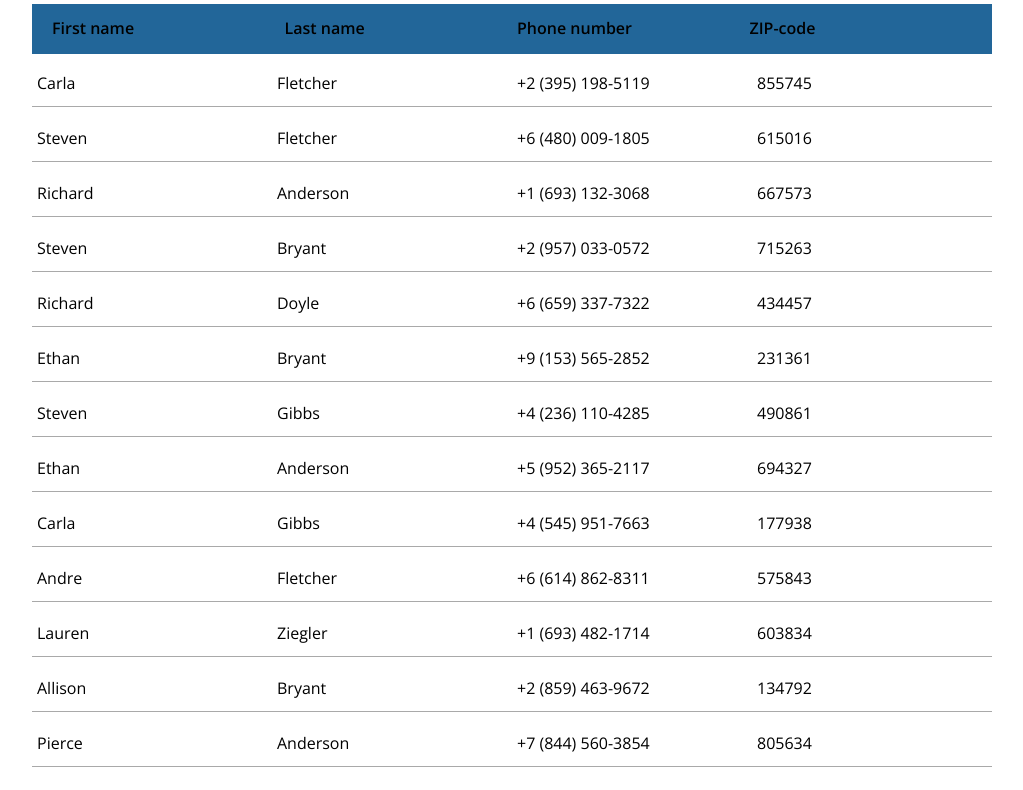
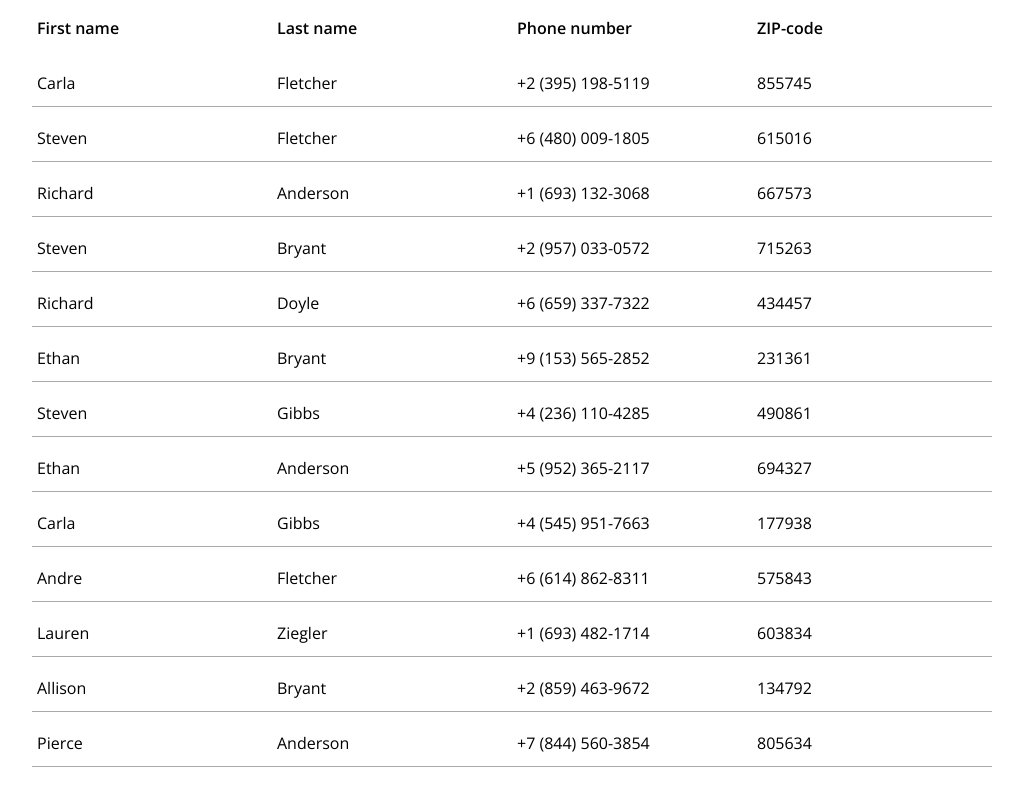
Before and after one commit to Reenya/PhoneBook2, a website built with webpack: page index.html in a window 1280 px wide. Shown: the part 88-878 px from the top of the page, without its empty margins (128-1151 px from the left). Built offline with nearby package versions, Linux system fonts and the light colour scheme.

Commit message:
change sticky header, change project structure

```diff
--- a/src/js/header/header.js
+++ b/src/js/header/header.js
@@ -6,8 +6,7 @@ export default class Header {
         const emptyBlock = document.querySelector('.empty-block');
         this.getObserver().observe(emptyBlock);
         this.header = document.querySelector('.header');
-
-
+        this.tableTitle = document.querySelector('.phone-book__thead');
     }
 
     getObserver() {
@@ -17,21 +16,16 @@ export default class Header {
             threshold: 1
         };
 
-
         const checkIntersection = (enteries, observer) => {
-            // console.log(enteries);
             enteries.forEach(entry => {
-                // const header = document.querySelector('.header');
-                if (entry.isIntersecting){
+                if (entry.isIntersecting) {
                     this.header.classList.remove('sticky');
-
+                    this.tableTitle.classList.remove('phone-book__sticky');
                 } else {
                     this.header.classList.add('sticky');
+                    this.tableTitle.classList.add('phone-book__sticky');
+
                 }
-                // if (entry.intersectionRatio > 0) {
-                //     // observer.unobserve(entry.target);
-                //     // console.log(entry);
-                // }
             });
         }
         const observer = new IntersectionObserver(checkIntersection, options);
--- a/src/js/header/header.scss
+++ b/src/js/header/header.scss
@@ -8,6 +8,7 @@
   left: 0;
   right: 0;
   transition: all .2s;
+  -moz-transition: all .2s;
   z-index: 100;
 }
 
--- a/src/js/header/sticky.js
+++ /dev/null
@@ -1,33 +0,0 @@
-export const getObserver = function(){
-    const height = document.querySelector('.header').clientHeight;
-    console.log(height);
-    const options = {
-        root: null,
-        rootMargin: `-${height-38}px 0px 0px 0px`,
-        threshold: 1
-    };
-
-
-    const checkIntersection = (enteries, observer) => {
-        enteries.forEach(entry => {
-            console.log(entry);
-
-            if (entry.isIntersecting) {
-                // entry.target.classList.remove('phone-book__sticky');
-
-
-
-            } else {
-                entry.target.classList.add('phone-book__sticky');
-
-            }
-            // if (entry.intersectionRatio > 0) {
-            //     // observer.unobserve(entry.target);
-            //     // console.log(entry);
-            // }
-        });
-    }
-        const observer = new IntersectionObserver(checkIntersection, options);
-    return observer;
-
-}
--- a/src/js/phone-book/phone-book-view.js
+++ b/src/js/phone-book/phone-book-view.js
@@ -1,4 +1,3 @@
-import {getObserver} from "../header/sticky";
 
 export default class PhoneBookView {
 
@@ -17,9 +16,6 @@ export default class PhoneBookView {
                         <th class="phone-book__cell--title">ZIP-code</th>\n
                     </tr></thead>
                     <tbody class="phone-book__tbody"></tbody>`;
-        console.log(table.childNodes);
-        const thead = document.querySelector('.phone-book__thead');
-        getObserver().observe(thead);
          this.addItems();
     };
 
@@ -65,8 +61,9 @@ export default class PhoneBookView {
                 const index = listPerson.length < 5 ? listPerson.length - 1 : listPerson.length - 5;
                 this.controller.getObserver().observe(listPerson[index]);
             }
+        });
 
-        });
+
     };
 
     convertPhoneNumber(n) {
--- a/src/js/phone-book/phone-book.scss
+++ b/src/js/phone-book/phone-book.scss
@@ -29,44 +29,31 @@
 .phone-book__thead {
   width: 100%;
   position: absolute;
-  background: #ffa498;
   left: 0;
   top: -10px;
   display: block;
-
 }
 
 .phone-book__cell--title {
   text-align: left;
-
   padding: 15px 5px;
   border: 0;
   display: inline-block;
   box-sizing: border-box;
   width: 25%;
   font-size: 16px;
-
-  //padding-left: 5px;
-
 }
 
 .phone-book__row--title {
-  background: #226699;
   font-size: 0;
-  //position: relative;
-  //position: relative;
   display: block;
-  //width: 100%;
-  //z-index: 5;
+  padding: 0;
+  background: white;
 }
 
 .phone-book__sticky {
   position: fixed !important;
   top: 50px;
-  background: palevioletred;
-  //display: block;
-
-  //width: 100%;
 }
 
 
--- a/src/scss/style2.scss
+++ /dev/null
@@ -1,5 +0,0 @@
-$bg-color: pink;
-
-body {
-  background: $bg-color;
-}
```
Also changed, not shown: dist/main.js, dist/styles.css.
